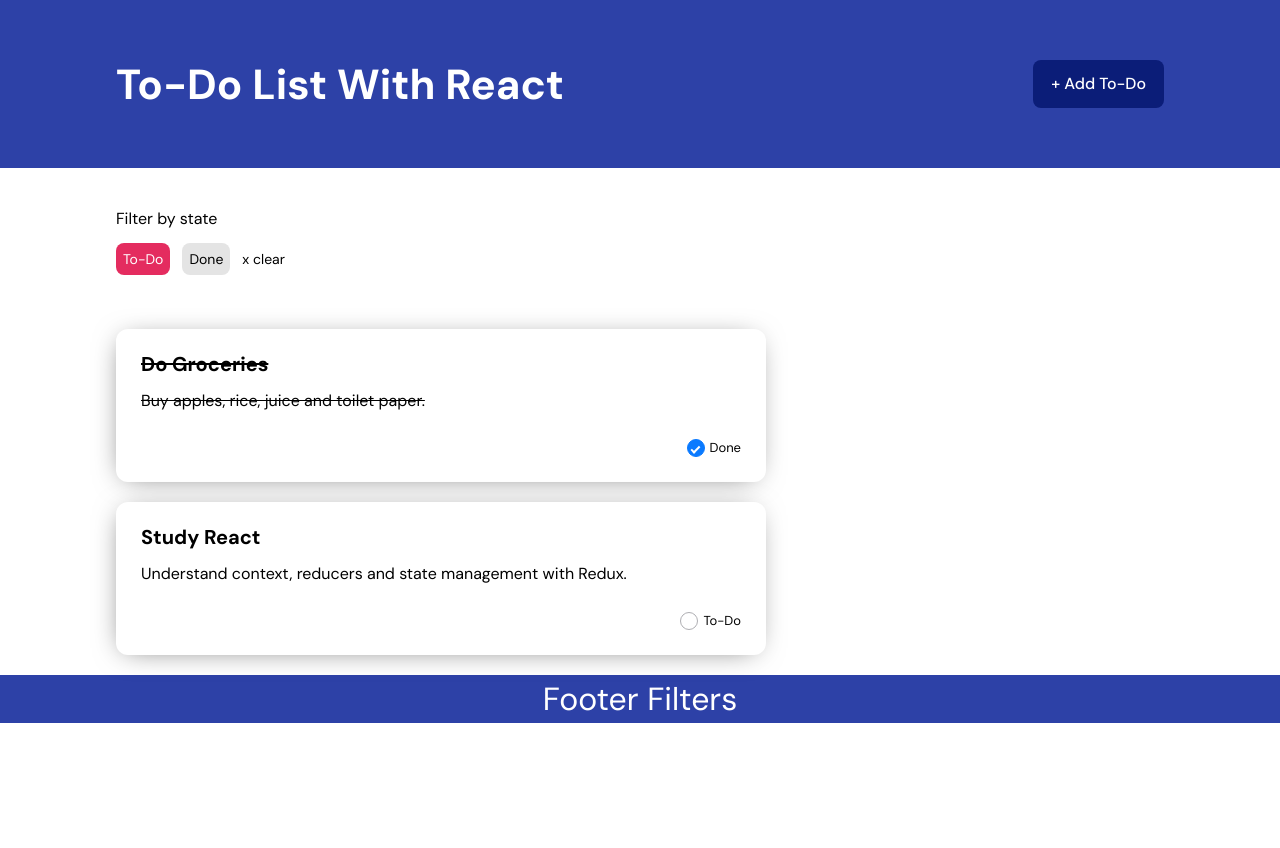
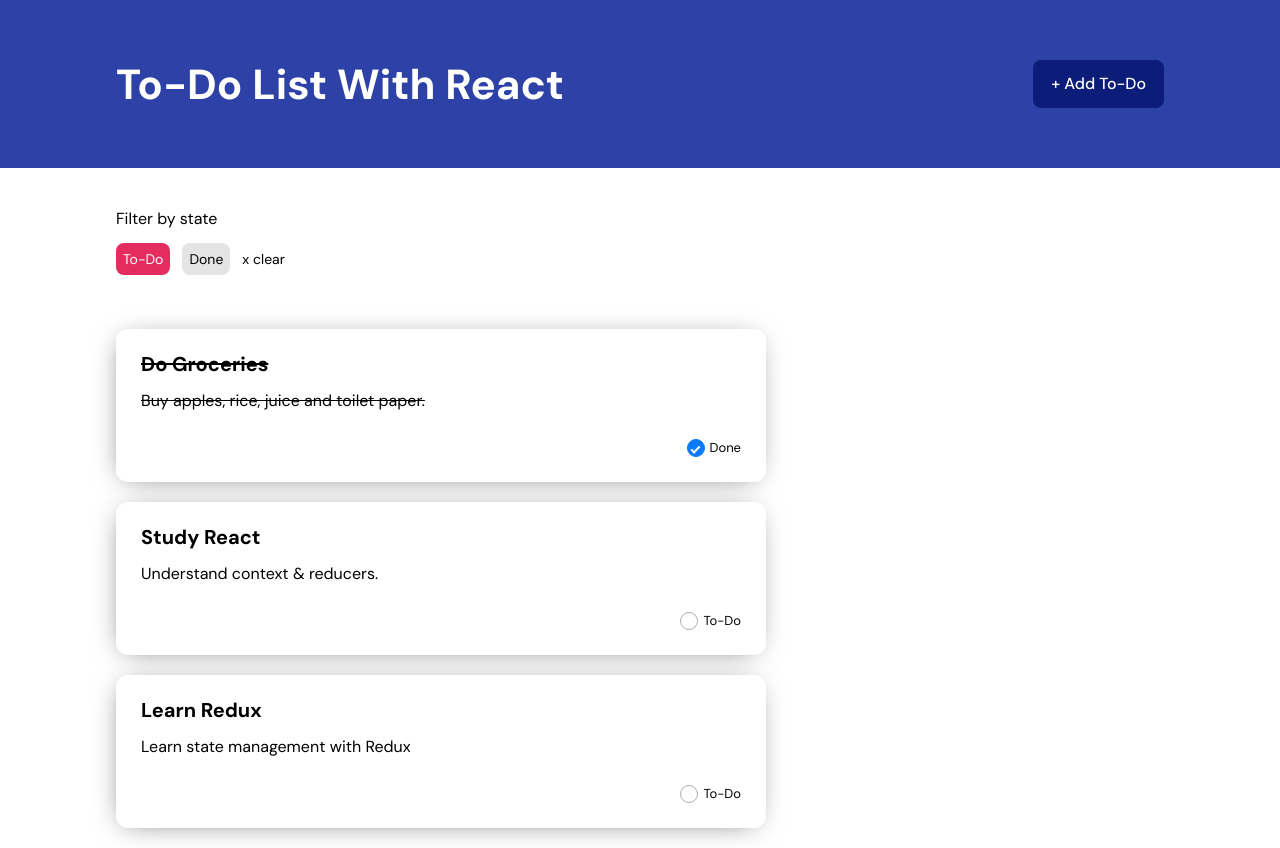
Before and after one commit to julionog96/todo-list-JS, a React (Vite) app: page / in a window 1280 px wide. Before the commit the page ends 800 px from the top, so only its background shows below. Built offline with nearby package versions, Linux system fonts and the light colour scheme.

Commit message:
todo list

```diff
--- a/src/components/FooterFIlters.jsx
+++ b/src/components/FooterFIlters.jsx
@@ -1,12 +1,14 @@
 import classes from './FooterFilters.module.scss'
 
-function FooterFilters() {
+function FooterFilters({isFirst}) {
 
     return (
     <>
         <div className={classes.filters}>
             <div>
-                <p>Footer Filters</p>
+                <p className={`${classes['main-text']} ${isFirst ? classes.first : ''}`}>
+                    Footer Filters
+                </p>
             </div>
         </div>
     </>
--- a/src/components/FooterFIlters.module.scss
+++ b/src/components/FooterFIlters.module.scss
@@ -1,7 +1,7 @@
 .filters {
     div {
         background-color: var(--primary-color);
-        p {
+        p.main-text.first {
             color: #fff;
             font-size: 32px;
             text-align: center;
--- a/src/components/Todo.jsx
+++ b/src/components/Todo.jsx
@@ -1,20 +1,21 @@
+import './Todo.scss'
 
-function Todo({ title, description, isDone }) {
+function Todo({ todo }) {
 
   return (
     <>
-        <div className={`todo ${isDone ? 'done' : ''}`}>
+        <div className={`todo ${todo.isDone ? 'done' : ''}`}>
             <button className="erase">x erase</button>
             <h3>
-                {title}
+                {todo.title}
             </h3>
             <p>
-                {description}
+                {todo.description}
             </p>
             <div className="task-check">
-                <input type="checkbox" checked={isDone} />
+                <input type="checkbox" checked={todo.isDone} />
                 <label>
-                    {!isDone ? 'To-Do' : 'Done'}
+                    {!todo.isDone ? 'To-Do' : 'Done'}
                 </label>
             </div>
         </div>
--- a/src/components/TodosList.jsx
+++ b/src/components/TodosList.jsx
@@ -1,23 +1,30 @@
+import {useState} from 'react';
 import Todo from './Todo.jsx';
-import './Todo.scss'
+
+
+const initialTodos = [
+  { id: 0, title: 'Do Groceries', description: 'Buy apples, rice, juice and toilet paper.', isDone: true },
+  { id: 1, title: 'Study React', description: 'Understand context & reducers.', isDone: false},
+  { id: 2, title: 'Learn Redux', description: 'Learn state management with Redux', isDone: false }
+];
+
 
 function TodosList() {
+
+  const [todos, setTodos] = useState(initialTodos);
 
   return (
     <>
         <div className="todos">
 
-            <Todo
-              title="Do Groceries"
-              description="Buy apples, rice, juice and toilet paper."
-              isDone={true}
-            />
+            {todos.map(todo =>
 
-            <Todo
-              title="Study React"
-              description="Understand context, reducers and state management with Redux."
-              isDone={false}
-            />
+              <Todo
+                todo={todo}
+                key={todo.id}
+              />
+
+            )}
 
         </div>
     </>
--- a/src/views/Home.jsx
+++ b/src/views/Home.jsx
@@ -12,7 +12,6 @@ function Home() {
             <TodosList />
         </div>
 
-        <FooterFilters />
     </>
     )
   }
```
